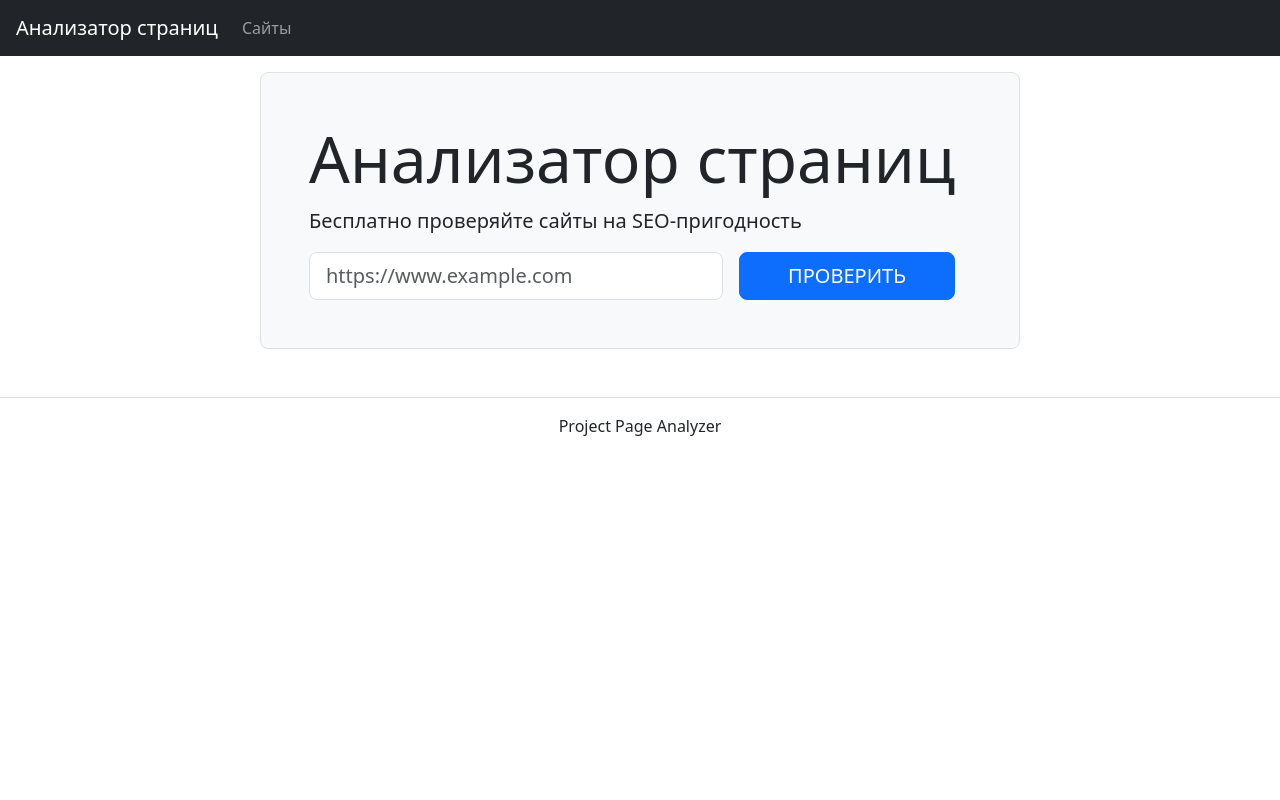
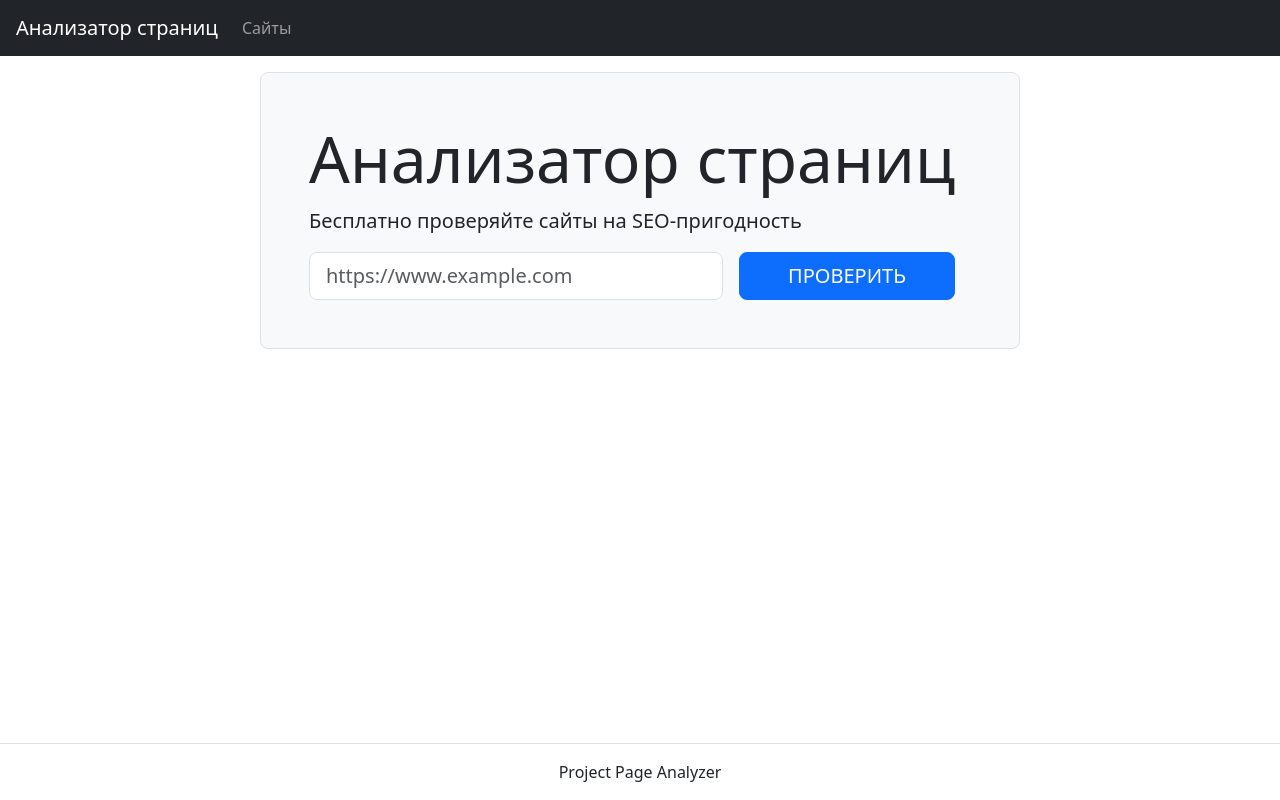
Before and after one commit to AndreyYurpalov/python-project-83, a Flask app: page / in a window 1280 px wide. Run offline with Flask 3, Linux system fonts and the light colour scheme.

Commit message:
Modified page_analyzer/templates/layout.html

```diff
--- a/page_analyzer/templates/layout.html
+++ b/page_analyzer/templates/layout.html
@@ -8,7 +8,7 @@
     <title>{% block title %}Анализатор страниц{% endblock %}</title>
   </head>
   <body class="min-vh-100 d-flex flex-column">
-  <main>
+  <main class="flex-grow-1">
   <header class="flex-shrink-0">
     <nav class="navbar navbar-expand-md navbar-dark bg-dark px-3">
       <a class="navbar-brand" href="/">Анализатор страниц</a>
@@ -25,11 +25,11 @@
     </div>
   </main>
   <footer class="border-top py-3 mt-5 flex-shrink-0">
-   <div class="container-lg">
+   <div class="container-lg ">
     <div class="text-center">
       <a>Project Page Analyzer</a>
     </div>
    </div>
- </footer>
- </body>
+  </footer>
+  </body>
 </html>
```
